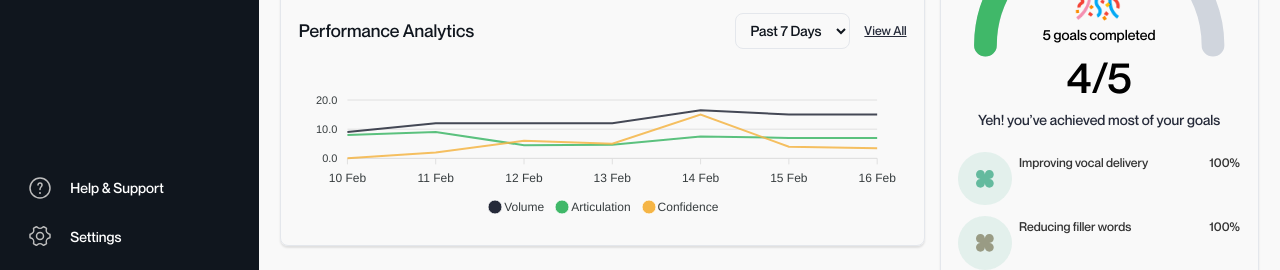
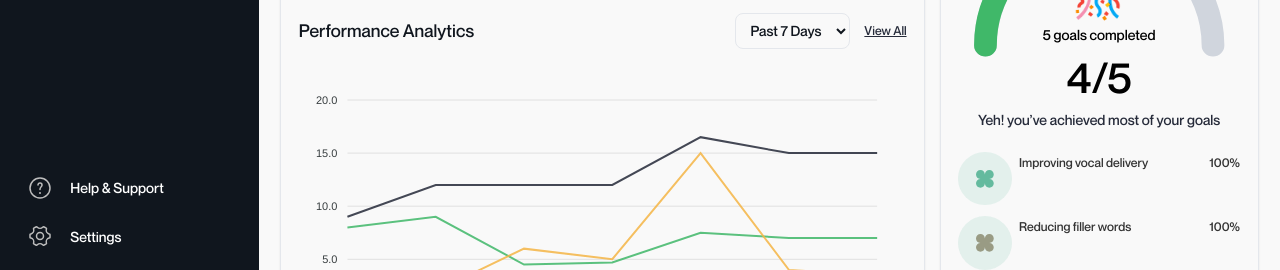
Before and after one commit to HoodieDan/axel-dashboard, a React (Vite) app: page /dashboard/user in a window 1280 px wide. Shown: the part 460-730 px from the top of the page. Built offline with nearby package versions, Linux system fonts and the light colour scheme.

Commit message:
fix: Update SideNav path extraction logic; adjust SVG attributes for consistency; enhance chart aspect ratio in styles

```diff
--- a/src/components/dashboard/SideNav.tsx
+++ b/src/components/dashboard/SideNav.tsx
@@ -4,7 +4,7 @@ import logo from '../../assets/images/svgs/logo.svg';
 
 const SideNav: React.FC = () => {
     const location = useLocation();
-    const lastSegment = location.pathname.split('/').filter(Boolean).pop();
+    const lastSegment = location.pathname.split('/').splice(2, 1)[0];
 
     const userLinks = [
         {
--- a/src/pages/Dashboard/Admin/Index.tsx
+++ b/src/pages/Dashboard/Admin/Index.tsx
@@ -35,8 +35,8 @@ const AdminDashboardHome: React.FC = () => {
         },
         {
             icon: <svg width="21" height="20" viewBox="0 0 21 20" fill="none" xmlns="http://www.w3.org/2000/svg">
-                        <g clip-path="url(#clip0_480_3442)">
-                        <path fill-rule="evenodd" clip-rule="evenodd" d="M12.0005 3.75001C12.0012 3.51996 11.9383 3.29422 11.8187 3.09767C11.6992 2.90113 11.5277 2.74142 11.3231 2.63617C11.1186 2.53092 10.8889 2.48422 10.6595 2.50122C10.4301 2.51822 10.2099 2.59826 10.023 2.73251L6.84805 4.99501H3.87305C3.04425 4.99501 2.24939 5.32425 1.66334 5.9103C1.07729 6.49635 0.748047 7.2912 0.748047 8.12V11.87C0.748047 12.6988 1.07729 13.4937 1.66334 14.0797C2.24939 14.6658 3.04425 14.995 3.87305 14.995H6.84805L10.023 17.2575C10.21 17.3908 10.43 17.47 10.659 17.4866C10.8879 17.5032 11.117 17.4564 11.3212 17.3515C11.5254 17.2466 11.6968 17.0875 11.8166 16.8917C11.9364 16.6958 12.0001 16.4708 12.0005 16.2413V3.74126V3.75001ZM3.87555 6.25001H6.85055C7.11094 6.25004 7.36484 6.16876 7.5768 6.01751L10.7518 3.75501V16.255L7.5768 13.9925C7.36484 13.8413 7.11094 13.76 6.85055 13.76H3.87555C3.37827 13.76 2.90135 13.5625 2.54972 13.2108C2.19809 12.8592 2.00055 12.3823 2.00055 11.885V8.135C2.00055 7.63772 2.19809 7.16081 2.54972 6.80918C2.90135 6.45755 3.37827 6.26001 3.87555 6.26001V6.25001Z" fill="#333333"/>
+                        <g clipPath="url(#clip0_480_3442)">
+                        <path fillRule="evenodd" clipRule="evenodd" d="M12.0005 3.75001C12.0012 3.51996 11.9383 3.29422 11.8187 3.09767C11.6992 2.90113 11.5277 2.74142 11.3231 2.63617C11.1186 2.53092 10.8889 2.48422 10.6595 2.50122C10.4301 2.51822 10.2099 2.59826 10.023 2.73251L6.84805 4.99501H3.87305C3.04425 4.99501 2.24939 5.32425 1.66334 5.9103C1.07729 6.49635 0.748047 7.2912 0.748047 8.12V11.87C0.748047 12.6988 1.07729 13.4937 1.66334 14.0797C2.24939 14.6658 3.04425 14.995 3.87305 14.995H6.84805L10.023 17.2575C10.21 17.3908 10.43 17.47 10.659 17.4866C10.8879 17.5032 11.117 17.4564 11.3212 17.3515C11.5254 17.2466 11.6968 17.0875 11.8166 16.8917C11.9364 16.6958 12.0001 16.4708 12.0005 16.2413V3.74126V3.75001ZM3.87555 6.25001H6.85055C7.11094 6.25004 7.36484 6.16876 7.5768 6.01751L10.7518 3.75501V16.255L7.5768 13.9925C7.36484 13.8413 7.11094 13.76 6.85055 13.76H3.87555C3.37827 13.76 2.90135 13.5625 2.54972 13.2108C2.19809 12.8592 2.00055 12.3823 2.00055 11.885V8.135C2.00055 7.63772 2.19809 7.16081 2.54972 6.80918C2.90135 6.45755 3.37827 6.26001 3.87555 6.26001V6.25001Z" fill="#333333"/>
                         <path d="M15.1247 2.92499C15.1589 2.85038 15.2075 2.78324 15.2677 2.72741C15.3278 2.67157 15.3984 2.62814 15.4754 2.59958C15.5523 2.57103 15.6342 2.55791 15.7162 2.56099C15.7982 2.56406 15.8788 2.58326 15.9534 2.61749C17.3665 3.26736 18.5638 4.30858 19.4034 5.61786C20.243 6.92714 20.6898 8.44962 20.6909 10.005C20.6909 11.555 20.2459 13.08 19.4034 14.3925C18.5643 15.7021 17.3669 16.7433 15.9534 17.3925C15.8028 17.4616 15.6308 17.468 15.4754 17.4104C15.3199 17.3527 15.1938 17.2357 15.1247 17.085C15.0556 16.9343 15.0491 16.7624 15.1068 16.6069C15.1645 16.4515 15.2815 16.3254 15.4322 16.2562C16.6295 15.7122 17.6418 14.8302 18.3447 13.7187C19.0536 12.6102 19.4301 11.3217 19.4296 10.0059C19.4292 8.69002 19.0518 7.40184 18.3422 6.29374C17.6304 5.18513 16.6152 4.30435 15.4172 3.75624C15.3426 3.72202 15.2754 3.67344 15.2196 3.61327C15.1638 3.5531 15.1203 3.48252 15.0918 3.40556C15.0632 3.3286 15.0501 3.24677 15.0532 3.16474C15.0562 3.08272 15.0754 3.0021 15.1097 2.92749L15.1247 2.92499Z" fill="#333333"/>
                         <path d="M14.0003 6.43748C14.0832 6.29394 14.2197 6.18919 14.3798 6.1463C14.5399 6.1034 14.7105 6.12586 14.854 6.20873C15.5193 6.59206 16.0719 7.14381 16.4563 7.80849C16.8406 8.47317 17.0432 9.22734 17.0436 9.99515C17.0439 10.763 16.8421 11.5173 16.4584 12.1824C16.0747 12.8474 15.5227 13.3997 14.8578 13.7837C14.7147 13.8614 14.5471 13.8801 14.3904 13.836C14.2337 13.7919 14.1005 13.6885 14.0189 13.5476C13.9373 13.4068 13.9139 13.2397 13.9536 13.0819C13.9933 12.9241 14.093 12.7879 14.2315 12.7025C14.7059 12.4277 15.0996 12.0331 15.3732 11.558C15.6468 11.083 15.7907 10.5444 15.7903 9.99623C15.7899 9.44778 15.6452 8.90909 15.3708 8.43427C15.0963 7.95945 14.7016 7.56524 14.2265 7.29123C14.083 7.20835 13.9783 7.07184 13.9354 6.91173C13.8925 6.75162 13.9149 6.58103 13.9978 6.43748H14.0003Z" fill="#333333"/>
                         </g>
--- a/src/styles/pages/dashboard/user/index.scss
+++ b/src/styles/pages/dashboard/user/index.scss
@@ -59,6 +59,14 @@
     .analytics {
         box-shadow: 0px 2px 2px 0px #0000001A;
         border: 1px solid $color-bright-gray;
+
+        .chart__div {
+            aspect-ratio: 2/1;
+
+            @include media('<tablet') {
+                aspect-ratio: auto;
+            }
+        }
 
         select {
             color: $color-chinese-black;
```
